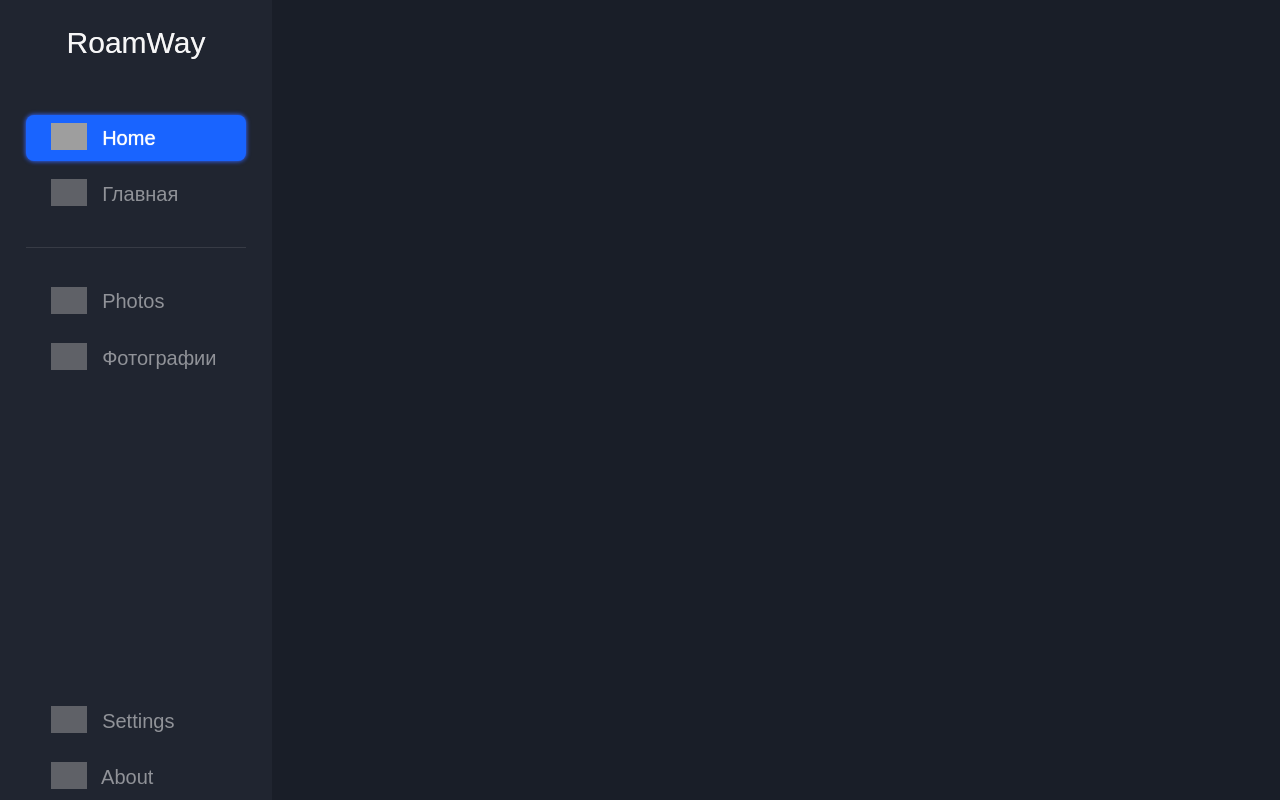
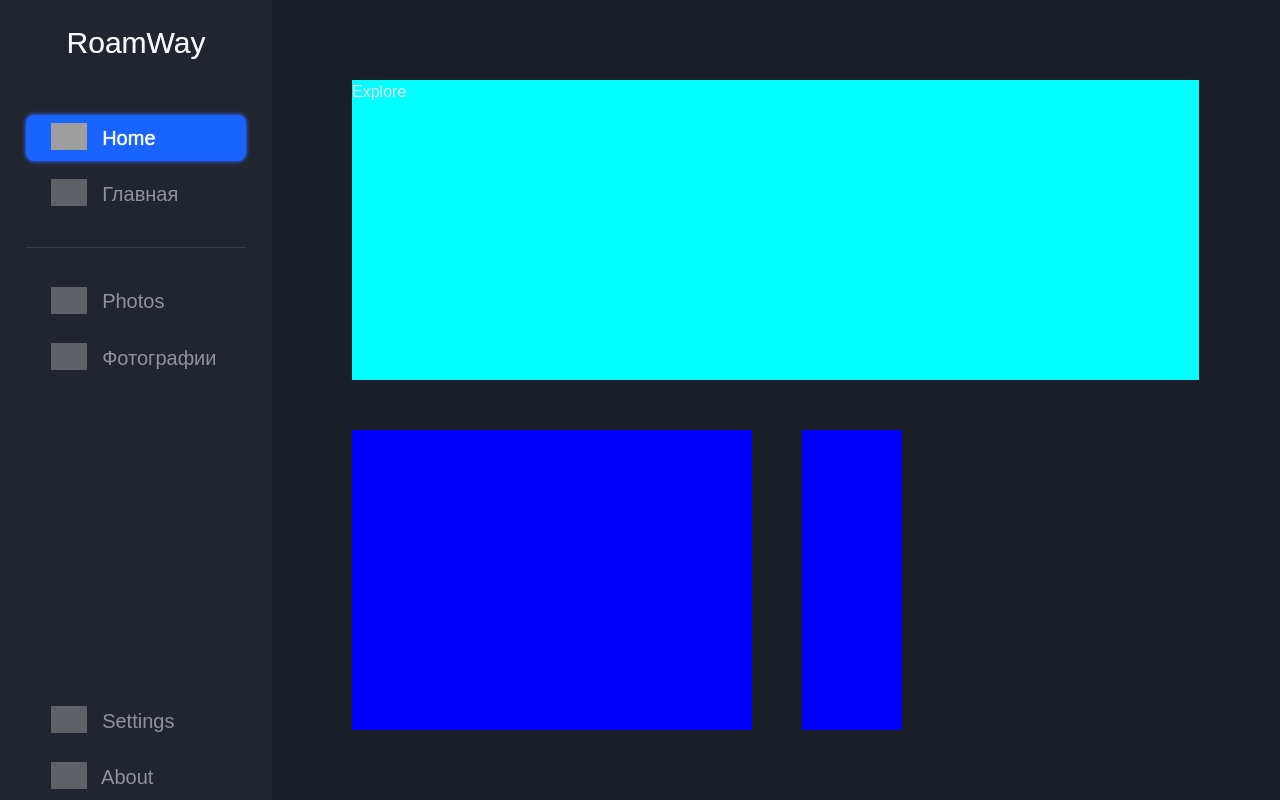
Before and after one commit to RisaGithub/web_design_django, a Django app: page / in a window 1280 px wide. Run offline with Django 4.2, Linux system fonts and the light colour scheme; some libraries are stand-ins or nearby versions; some web fonts are replaced; grey boxes are pictures that could not be loaded.

Commit message:
start work on main content

```diff
--- a/website/static_dev/css/base.css
+++ b/website/static_dev/css/base.css
@@ -172,11 +172,26 @@ body {
   background-color: rgb(25, 30, 40);
 }
 
+*::-webkit-scrollbar {
+  width: 10px; /* ширина scrollbar */
+}
+*::-webkit-scrollbar-track {
+  background: rgba(255, 255, 255, 0.1); /* цвет дорожки */
+}
+*::-webkit-scrollbar-thumb {
+  background-color: rgba(255, 255, 255, 0.15); /* цвет плашки */
+  border-radius: 8px; /* закругления плашки */
+  border: 0px solid; /* padding вокруг плашки */
+}
+
 body {
   display: flex;
 }
 
-.-main-div {
+.-content-div {
   font-size: medium;
   height: 100%;
+  overflow-y: auto;
+
+  overflow-x: hidden;
 }
--- /dev/null
+++ b/website/static_dev/css/homepage/main.css
@@ -0,0 +1,44 @@
+:root {
+  --top-div-height: 300px;
+  --bottom-div-height: 400px;
+  --main-padding: 80px;
+  --secondary-padding: 50px;
+}
+
+.-main-div {
+  width: 100%;
+  height: 100%;
+  padding: var(--main-padding);
+  padding-right: 8%;
+}
+
+.-top-div {
+  width: 100%;
+  height: var(--top-div-height);
+  background-color: aqua;
+}
+
+.-bottom-div {
+  display:flex;
+  max-width:min-content;
+  flex-wrap: wrap;
+}
+
+.-bottom-div1,
+.-bottom-div2 {
+    display: flex;
+  position: relative;
+  margin-top: var(--secondary-padding);
+  margin-right: var(--secondary-padding);
+  height: 300px;
+  background-color: blue;
+}
+
+.-bottom-div1 {
+  width: 400px;
+}
+
+.-bottom-div2 {
+  width: auto;
+  min-width: 100px;
+}
--- a/website/templates/base.html
+++ b/website/templates/base.html
@@ -31,6 +31,6 @@
     <div class="-left-div -shadow-menu d-flex flex-column">
       {% include 'includes/left_menu.html' %}
     </div>
-    <div class="-main-div"></div>
+    <div class="-content-div">{% block content %} {% endblock %}</div>
   </body>
 </html>
--- a/website/templates/homepage/main.html
+++ b/website/templates/homepage/main.html
@@ -1,3 +1,13 @@
-{% extends 'base.html' %}
-{% block content %}
+{% extends 'base.html' %} {% load static %} {% block content %}
+<link rel="stylesheet" href="{% static 'css/homepage/main.css' %}" />
+
+<div class="-main-div">
+  <div class="-top-div">
+    <div class="-div-title">Explore</div>
+  </div>
+  <div class="-bottom-div">
+    <div class="-bottom-div1"></div>
+    <div class="-bottom-div2"></div>
+  </div>
+</div>
 {% endblock %}
```
